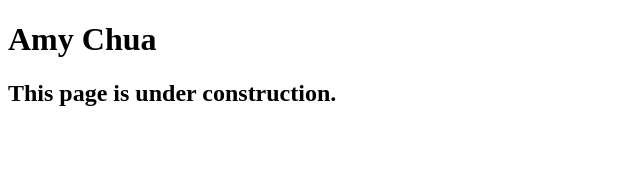
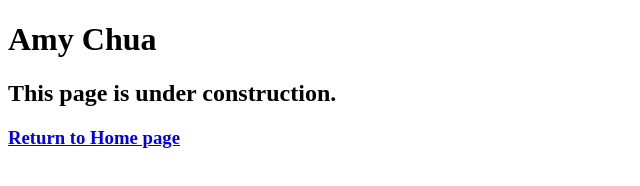
Before and after one commit to MatthewNJIT/A08, a plain HTML site: page speakers/chua.html in a window 1280 px wide. Shown: the whole page, without its empty margins (0-640 px from the left). Drawn offline with Linux system fonts and the light colour scheme.

Commit message:
Update chua.html

```diff
--- a/speakers/chua.html
+++ b/speakers/chua.html
@@ -11,6 +11,7 @@
 	<main>
 		<h1>Amy Chua</h1>
 		<h2>This page is under construction.</h2>
+		<h3><a href="../index.html">Return to Home page</a></h3>
 	</main>
 </body>
 
```
